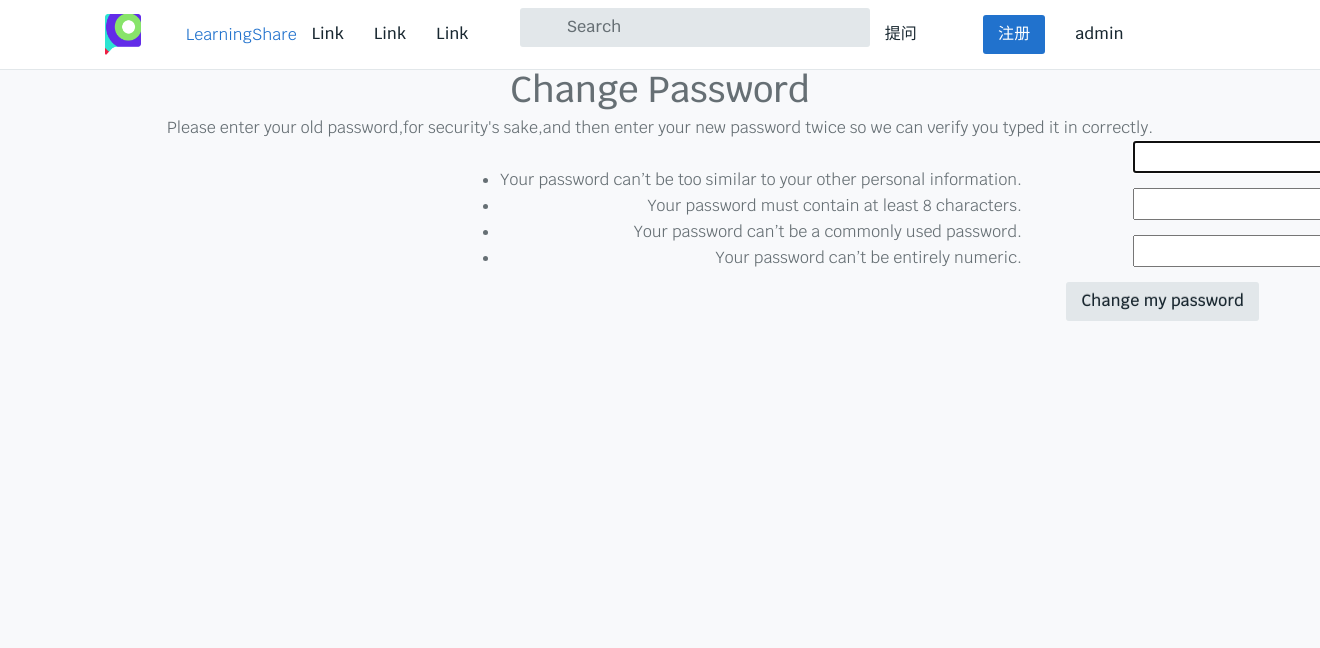
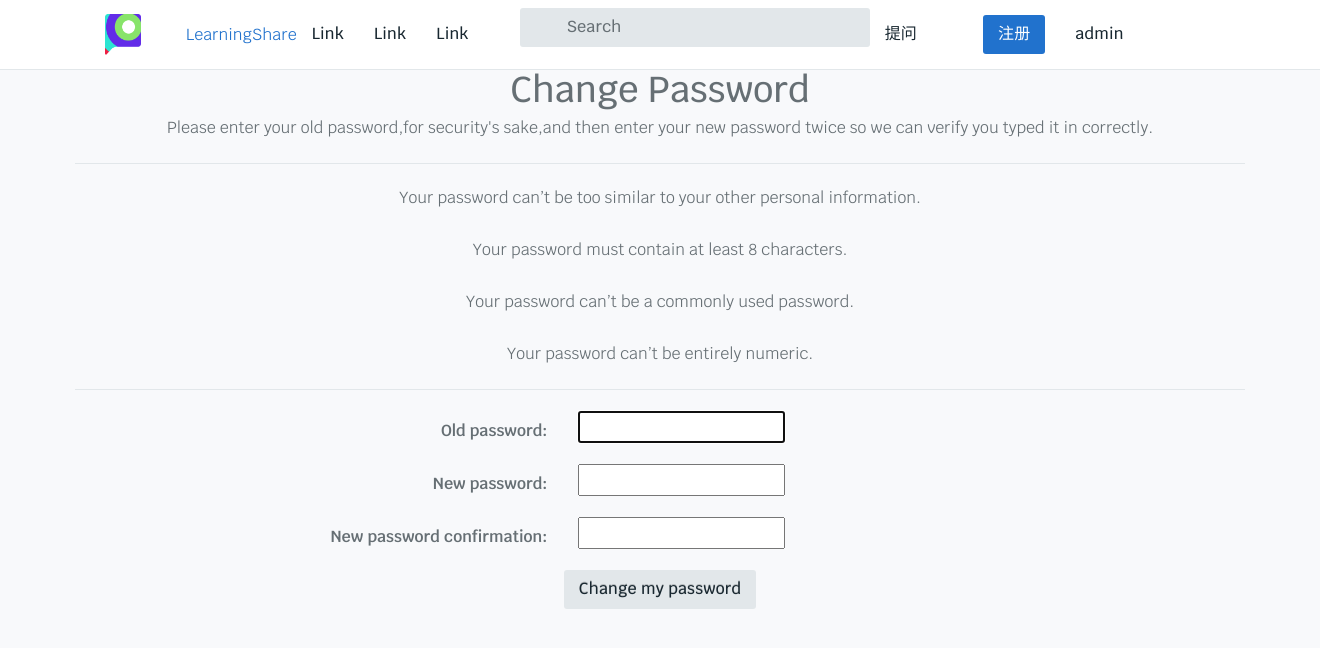
Before and after one commit to mp332/LearningShare, a Django app: page /account/password-change/ in a window 1320 px wide; the page is wider, and only the part inside the window is pictured. Shown: the top 648 px of that part. Run offline with Django 3.2, Linux system fonts and the light colour scheme; a user stored in the database is signed in; some libraries are stand-ins or nearby versions.

Commit message:
Fix password_change_form.html

```diff
--- a/templates/account/password_change_form.html
+++ b/templates/account/password_change_form.html
@@ -4,35 +4,66 @@
     <h1>Change Password</h1>
     <p>Please enter your old password,for security's sake,and then enter your new password twice so we can verify you typed it in correctly.</p>
 </div>
+<hr>
 {% endblock %}
 {% block content %}
-<div class="row text-left vertical-middle-sm">
-    {% if form.new_password1.help_text %}
-    <div class="text-left" style="margin-left:400px">
-        <p>{{ form.new_password1.help_text|safe }}</p>
-    </div>
-    {% endif %}
+<div class="tt-col-topic text-center">
+    <p>Your password can’t be too similar to your other personal information.</p>
+    <p>Your password must contain at least 8 characters.</p>
+    <p>Your password can’t be a commonly used password.</p>
+    <p>Your password can’t be entirely numeric.</p>
+</div>
+<hr>
+<!-- <div class="col text-left vertical-middle-sm">
     <form class="form-horizontal" action="." method="post">{% csrf_token %}
         <div class="form-group">
-            <label class="col-md-5 control-lable text-right">
+            <label class="col-md-1 control-lable text-right">
                 {{ form.old_password.lable_tag }}
             </label>
             <div class="col-md-6 text-left">{{ form.old_password }}</div>
         </div>
 
         <div class="form-group">
-            <label class="col-md-5 control-lable text-right">
+            <label class="col-md-1 control-lable text-right">
                 {{ form.new_password1.lable_tag }}
             </label>
             <div class="col-md-6 text-left">{{ form.new_password1 }}</div>
         </div>
         <div class="form-group">
-            <label class="col-md-5 control-lable text-right">
+            <label class="col-md-1 control-lable text-right">
                 {{ form.new_password2.lable_tag }}
             </label>
             <div class="col-md-6 text-left">{{ form.new_password2 }}</div>
         </div>
+        <div class="col-md-7">
+            <input type="submit" value="Change my password" class="btn btn-primary btn-lg"/>
+        </div>
+    </form>
+</div> -->
+<div class="col text-center vertical-middle-sm">
+    <form class="form-horizontal" action="." method="post">{% csrf_token %}
+        <div class="form-group">
+            <label class="col-md-5 control-label text-right">
+                {{ form.old_password.label_tag }}
+            </label>
+            <div class="col-md-1 text-left">{{ form.old_password }}</div>
+        </div>
+
+        <div class="form-group">
+            <label class="col-md-5 control-label text-right">
+                {{ form.new_password1.label_tag }}
+            </label>
+            <div class="col-md-1 text-left">{{ form.new_password1 }}</div>
+        </div>
+        <div class="form-group">
+            <label class="col-md-5 control-label text-right">
+                {{ form.new_password2.label_tag }}
+            </label>
+            <div class="col-md-1 text-left">{{ form.new_password2 }}</div>
+        </div>
+    </form>
+    <div class="text-center">
         <input type="submit" value="Change my password" class="btn btn-primary btn-lg"/>
-    </form>
+    </div>
 </div>
 {% endblock %}
```
